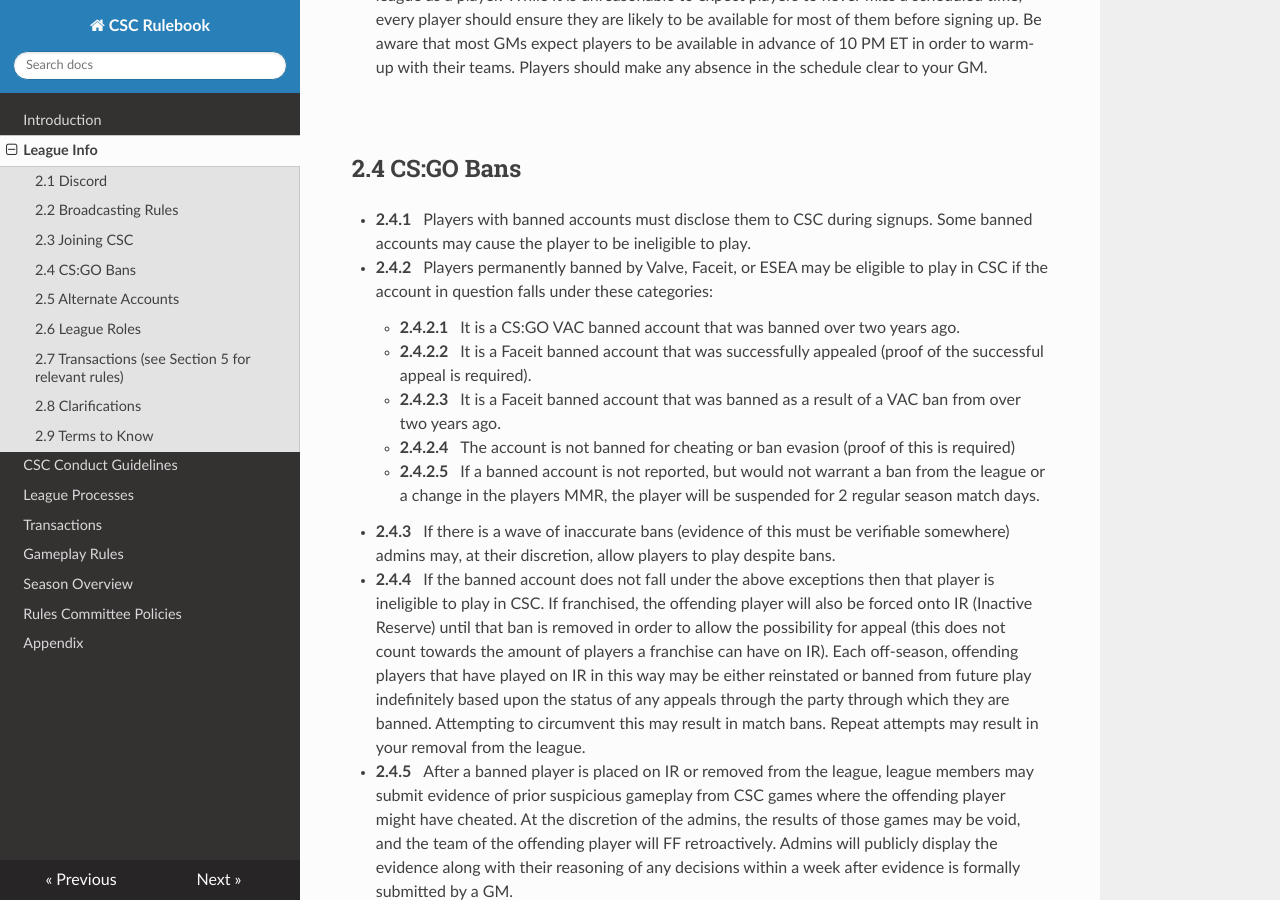
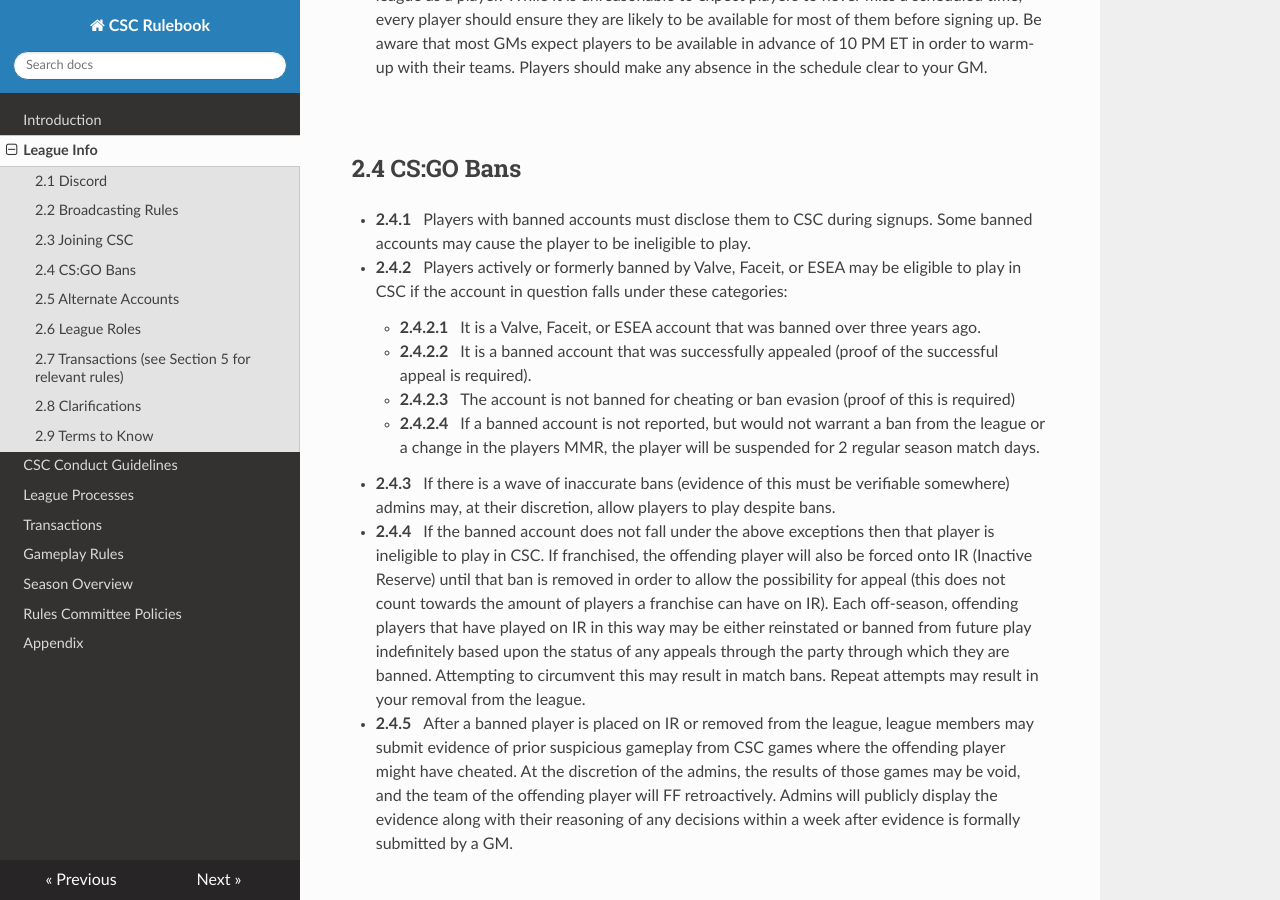
Before and after one commit to techlover1/csc-rulebook, an MkDocs documentation site: the page built from docs/league-info.md, in a window 1280 px wide and 900 px high, scrolled down 1089 px. Built offline with MkDocs 1.6.1, drawn with Linux system fonts in a browser that asks for light colours; nearby versions of some CDN libraries.

Commit message:
2.4.2-2.4.2.5 Update
CSGO Ban Rule update:
Current:
2.4.2 Players permanently banned by Valve, Faceit, or ESEA may be eligible to play in CSC if the account in question falls under these categories:
2.4.2.1 It is a CS:GO VAC banned account that was banned over two years ago.
2.4.2.2 It is a Faceit banned account that was successfully appealed (proof of the successful appeal is required).
2.4.2.3 It is a Faceit banned account that was banned as a result of a VAC ban from over two years ago.
2.4.2.4 The account is not banned for cheating or ban evasion (proof of this is required)
2.4.2.5 If a banned account is not reported, but would not warrant a ban from the league or a change in the players MMR, the player will be suspended for 2 regular season match days.

Proposed:
2.4.2 Players actively or formerly banned by Valve, Faceit, or ESEA may be eligible to play in CSC if the account in question falls under these categories:
2.4.2.1 It is a Valve, Faceit, or ESEA account that was banned over three years ago.
2.4.2.2 It is a banned account that was successfully appealed (proof of the successful appeal is required).
2.4.2.3 The account is not banned for cheating or ban evasion (proof of this is required)
2.4.2.4 If a banned account is not reported, but would not warrant a ban from the league or a change in the players MMR, the player will be suspended for 2 regular season match days.

```diff
--- a/docs/league-info.md
+++ b/docs/league-info.md
@@ -38,17 +38,15 @@
 
 - **2.4.1**&emsp;Players with banned accounts must disclose them to CSC during signups. Some banned accounts may cause the player to be ineligible to play.
 
-- **2.4.2**&emsp;Players permanently banned by Valve, Faceit, or ESEA may be eligible to play in CSC if the account in question falls under these categories:
+- **2.4.2**&emsp;Players actively or formerly banned by Valve, Faceit, or ESEA may be eligible to play in CSC if the account in question falls under these categories:
 
-    - **2.4.2.1**&emsp;It is a CS:GO VAC banned account that was banned over two years ago.
+    - **2.4.2.1**&emsp;It is a Valve, Faceit, or ESEA account that was banned over three years ago.
 
-    - **2.4.2.2**&emsp;It is a Faceit banned account that was successfully appealed (proof of the successful appeal is required).
+    - **2.4.2.2**&emsp;It is a banned account that was successfully appealed (proof of the successful appeal is required).
 
-    - **2.4.2.3**&emsp;It is a Faceit banned account that was banned as a result of a VAC ban from over two years ago.
+    - **2.4.2.3**&emsp;The account is not banned for cheating or ban evasion (proof of this is required)
 
-    - **2.4.2.4**&emsp;The account is not banned for cheating or ban evasion (proof of this is required)
-
-    - **2.4.2.5**&emsp;If a banned account is not reported, but would not warrant a ban from the league or a change in the players MMR, the player will be suspended for 2 regular season match days.
+    - **2.4.2.4**&emsp;If a banned account is not reported, but would not warrant a ban from the league or a change in the players MMR, the player will be suspended for 2 regular season match days.
 
 - **2.4.3**&emsp;If there is a wave of inaccurate bans (evidence of this must be verifiable somewhere) admins may, at their discretion, allow players to play despite bans.
 
```
